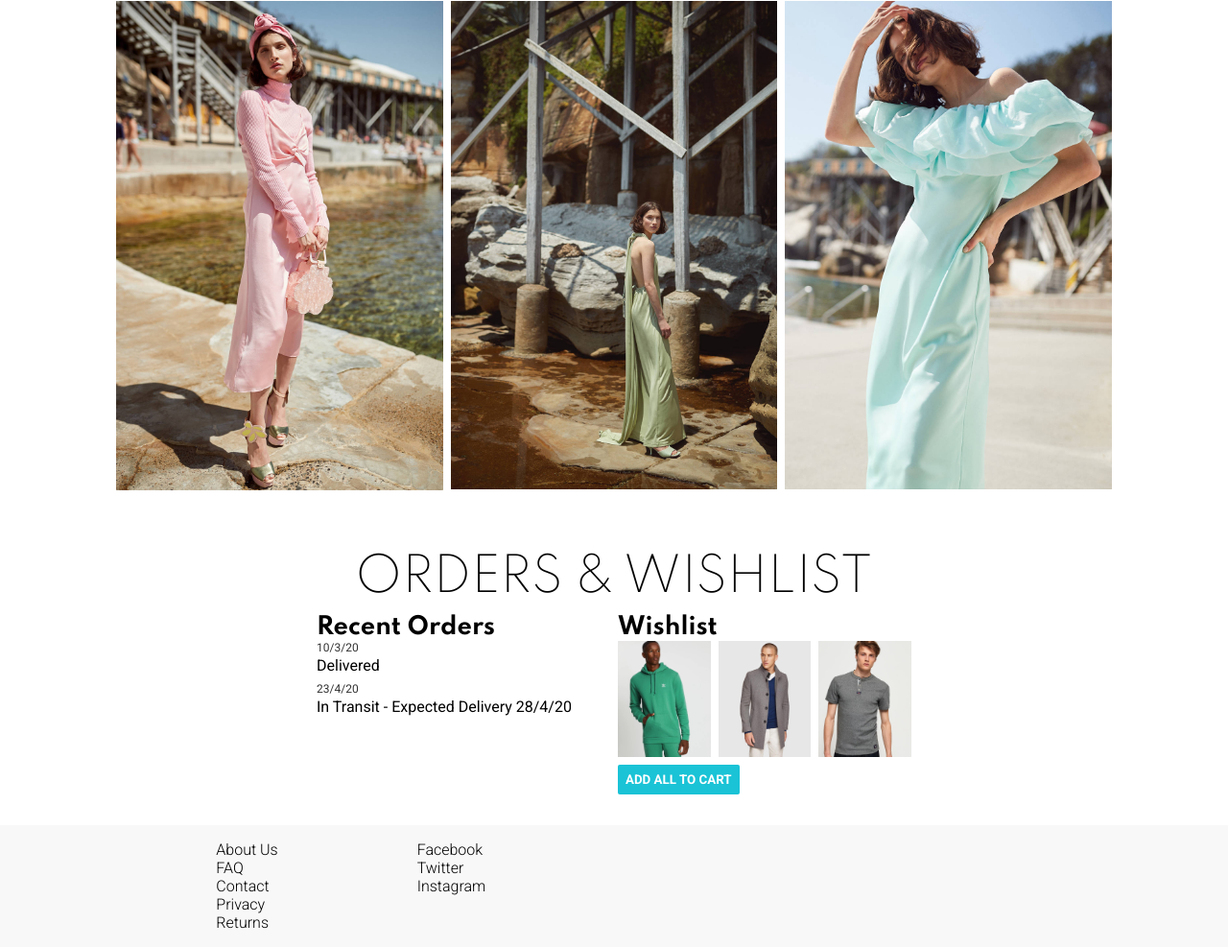
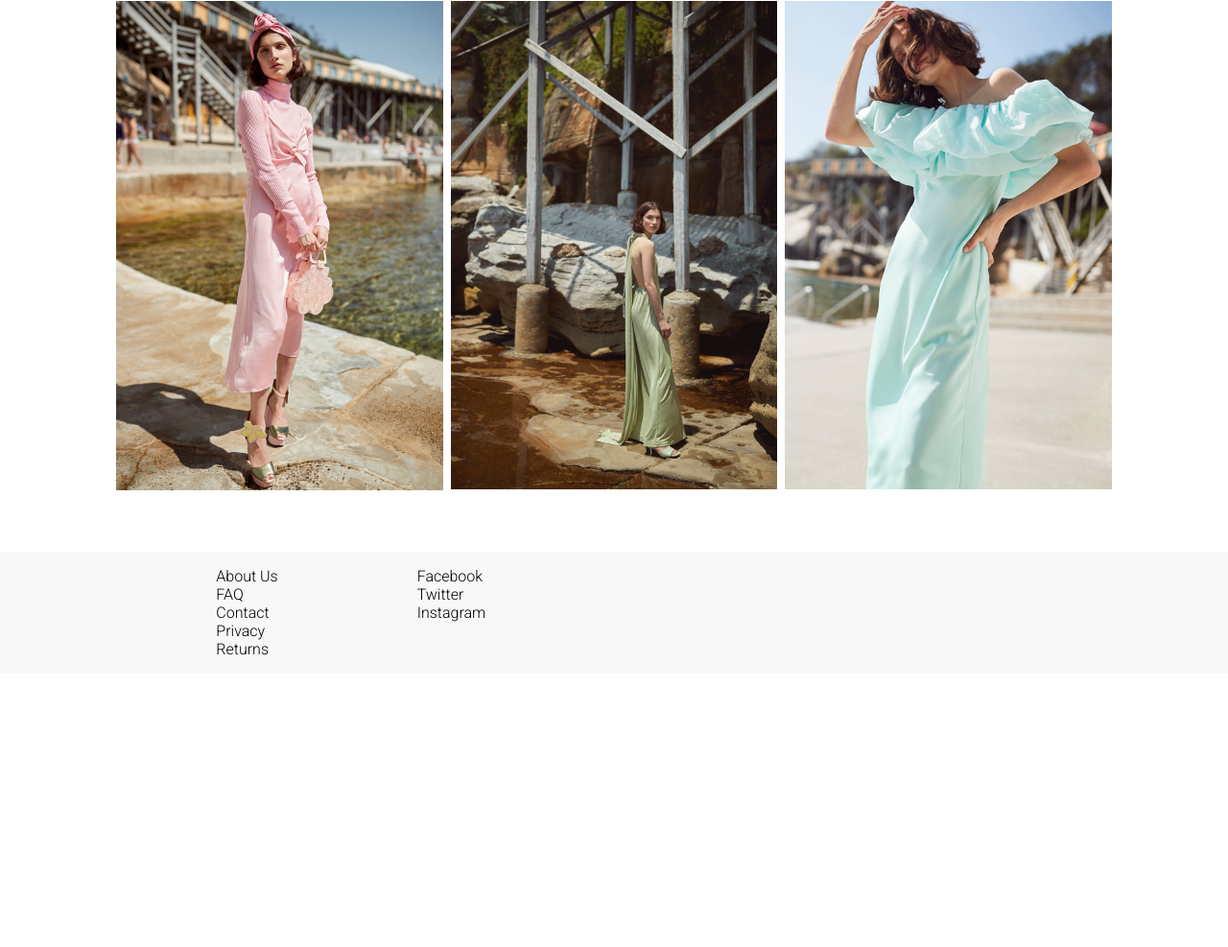
Before and after one commit to Smilebags/interaction-design-website, a plain HTML site: page index.html in a window 1280 px wide. Shown: the part 1884-2871 px from the top of the page at 96% size. After the commit the page ends 2586 px from the top, so only its background shows below. Drawn offline with nearby package versions, Linux system fonts and the light colour scheme.

Commit message:
Update homepage

```diff
--- a/footer.css
+++ b/footer.css
@@ -6,6 +6,15 @@ footer {
   gap: var(--s3);
   font-family: 'Spartan', sans-serif;
   font-weight: 300;
+}
+
+footer a {
+  color: black;
+  text-decoration: none;
+}
+
+footer a:hover {
+  text-decoration: underline;
 }
 
 @media (min-width: 480px) {
--- a/index.html
+++ b/index.html
@@ -70,45 +70,20 @@
         </div>
       </div>
     </div>
-    <div class="orders-and-wishlist">
-      <h2 class="orders-and-wishlist-title h1 light allcaps">Orders & Wishlist</h2>
-      <div class="orders">
-        <h3>Recent Orders</h3>
-        <ul class="recent-orders-list">
-          <li>
-            <span class="date">10/3/20</span>
-            <span class="status">Delivered</span>
-          </li>
-          <li>
-            <span class="date">23/4/20</span>
-            <span class="status">In Transit - Expected Delivery 28/4/20</span>
-          </li>
-        </ul>
-      </div>
-      <div class="wishlist">
-        <h3>Wishlist</h3>
-        <div class="wishlist-products">
-          <img src="images/1000/green-jumper.jpg">
-          <img src="images/1000/grey-jacket.jpg">
-          <img src="images/1000/grey-shirt.jpg">
-        </div>
-        <button class="add-all-to-cart button">Add all to cart</button>
-      </div>
-    </div>
   </main>
   <link rel="stylesheet" href="footer.css">
   <footer>
     <ul class="pages">
-      <li>About Us</li>
-      <li>FAQ</li>
-      <li>Contact</li>
-      <li>Privacy</li>
-      <li>Returns</li>
+      <li><a href="/404.html">About Us</a></li>
+      <li><a href="/404.html">FAQ</a></li>
+      <li><a href="/404.html">Contact</a></li>
+      <li><a href="/404.html">Privacy</a></li>
+      <li><a href="/404.html">Returns</a></li>
     </ul>
     <ul class="social">
-      <li>Facebook</li>
-      <li>Twitter</li>
-      <li>Instagram</li>
+      <li><a href="/404.html"></a>Facebook</a></li>
+      <li><a href="/404.html"></a>Twitter</a></li>
+      <li><a href="/404.html"></a>Instagram</a></li>
     </ul>
   </footer>
 </body>
```
